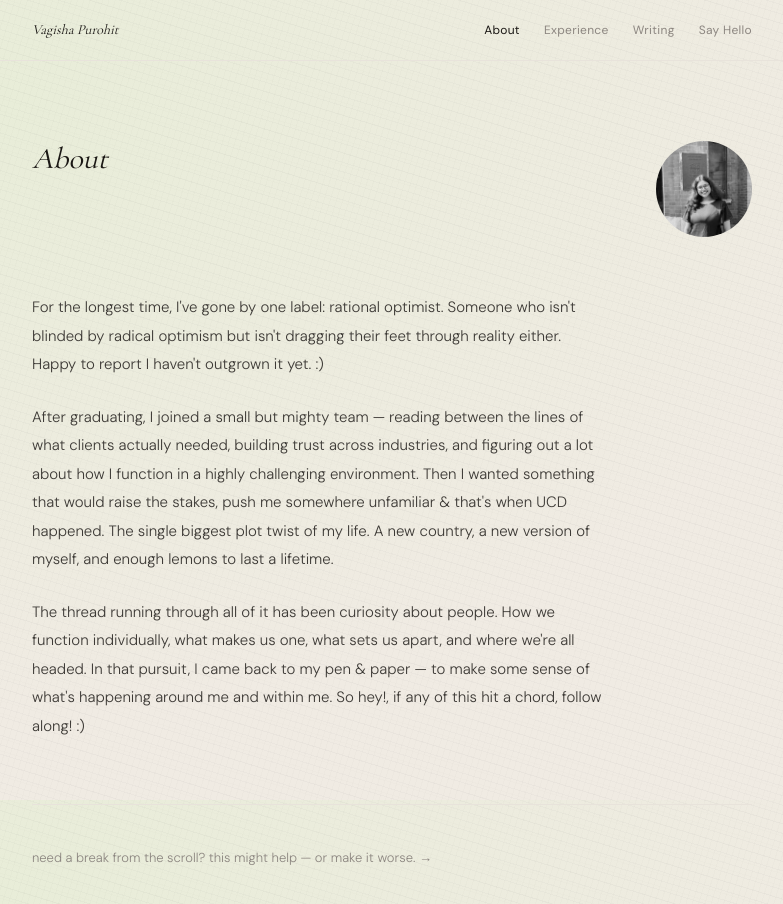
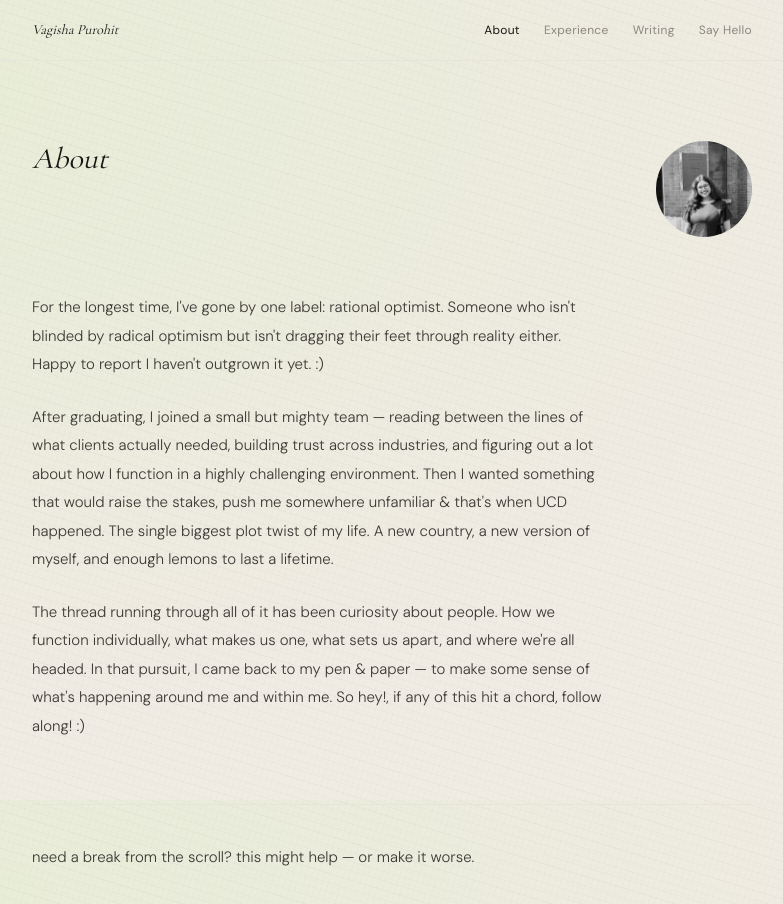
Before and after one commit to vagiishaa/VagishaP-Website, a Next.js app: page /about in a window 1280 px wide. Shown: the top 904 px of the page, without its empty margins (248-1031 px from the left). Built offline with nearby package versions, Linux system fonts and the light colour scheme.

Commit message:
Remove arrow, make puzzle link text bigger and darker

```diff
--- a/app/about/page.tsx
+++ b/app/about/page.tsx
@@ -50,9 +50,9 @@ export default function About() {
             href="https://neal.fun/absurd-trolley-problems/"
             target="_blank"
             rel="noopener noreferrer"
-            className="text-[13px] text-muted font-light hover:text-terracotta transition-colors duration-200"
+            className="text-[15px] text-body font-light hover:text-terracotta transition-colors duration-200"
           >
-            need a break from the scroll? this might help — or make it worse. →
+            need a break from the scroll? this might help — or make it worse.
           </a>
         </div>
 
```
